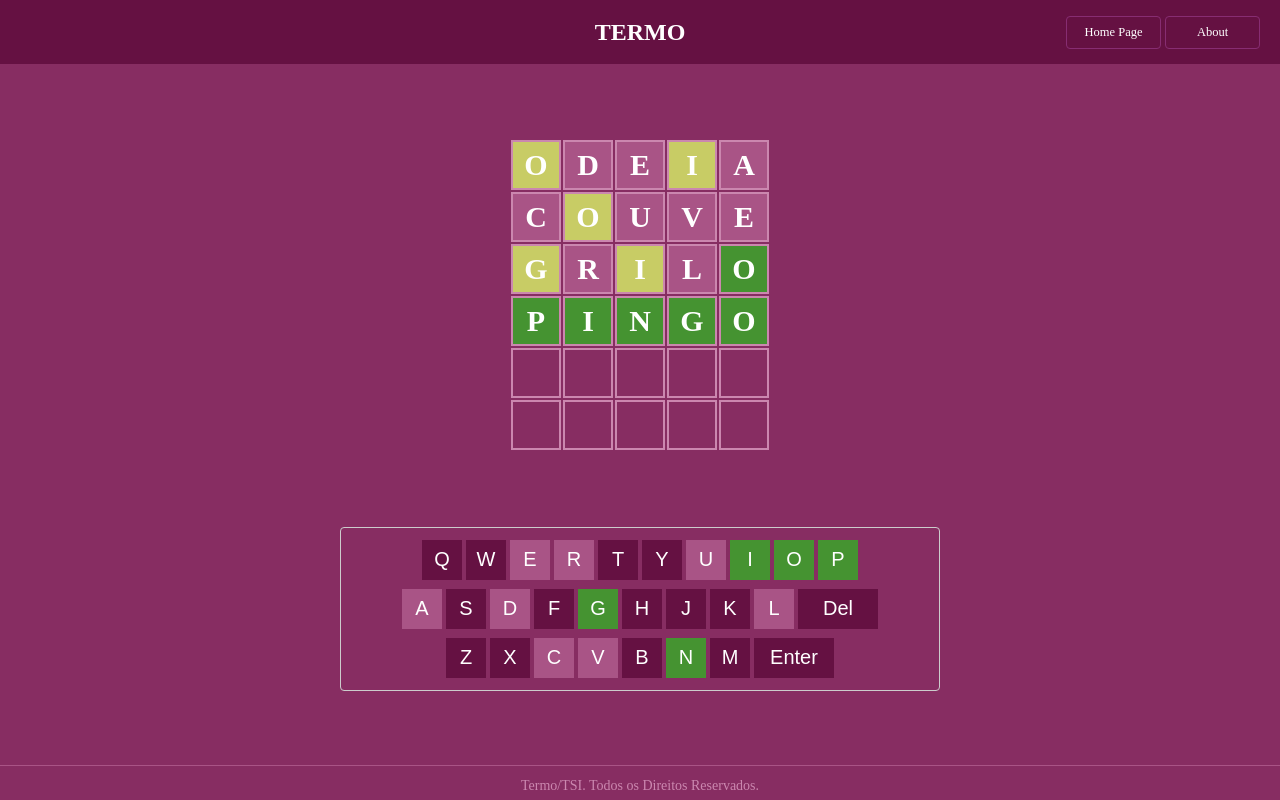
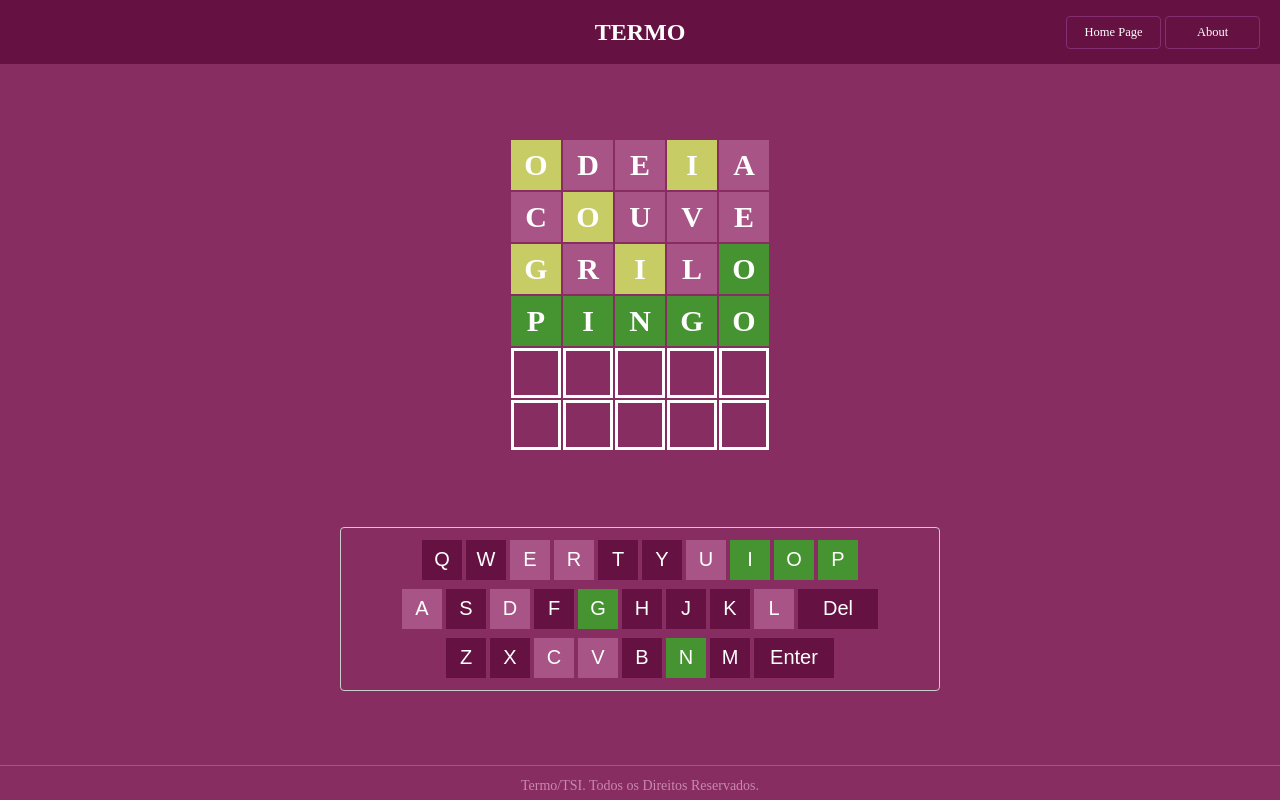
Before and after one commit to IzabelleAlves/Termo-game, a SvelteKit app: page /jogar in a window 1280 px wide. Built offline with nearby package versions, Linux system fonts and the light colour scheme.

Commit message:
Update jogar.css
Jogabilidade

```diff
--- a/src/styles/jogar.css
+++ b/src/styles/jogar.css
@@ -41,8 +41,6 @@ table {
 
     td.cell {
         border-style: solid;
-        border-width: 2px;
-        border-color: var(--light-color);
         text-align: center;
         font-weight: bold;
         vertical-align: center;
```
